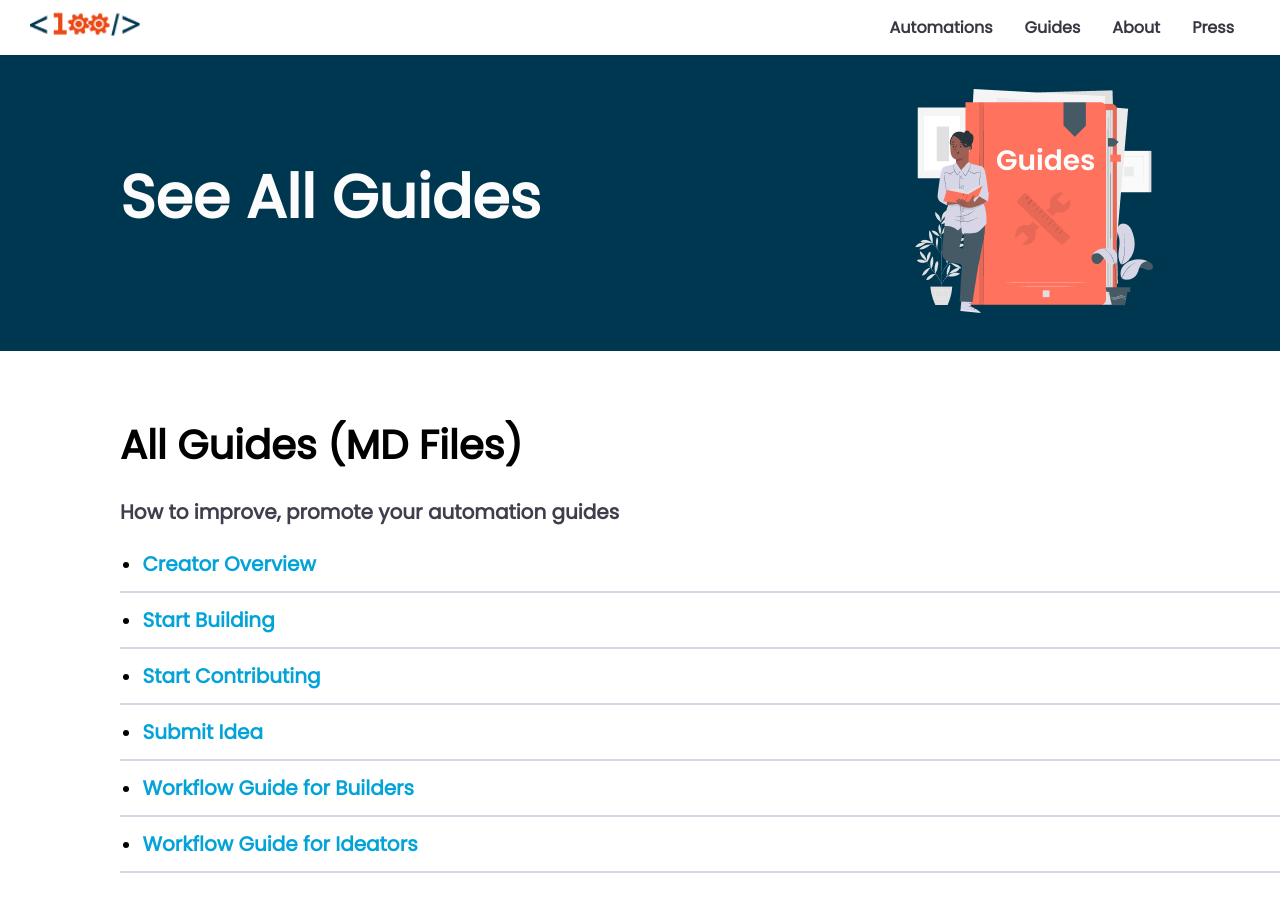
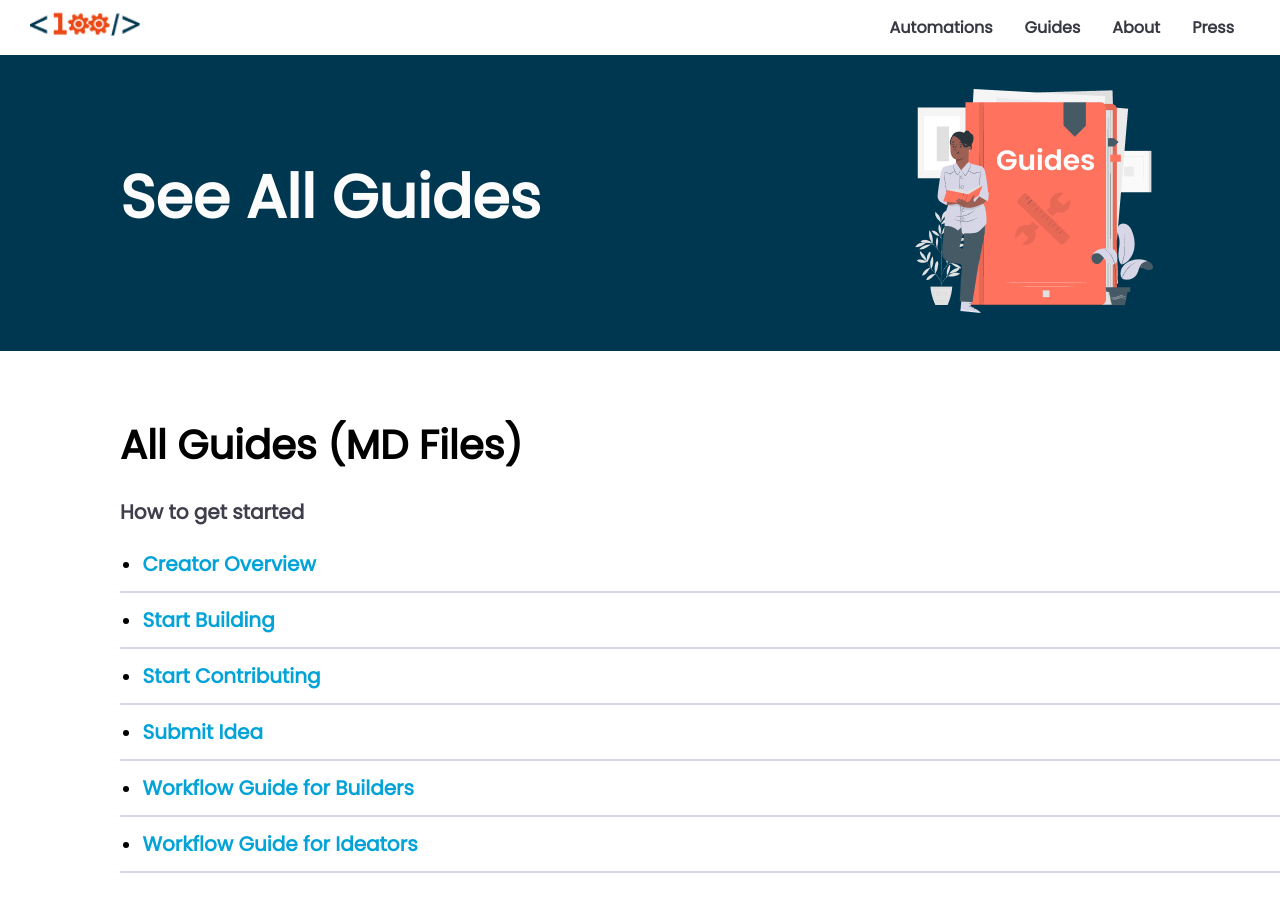
Before and after one commit to 100Automations/Website, a Jekyll site: the page built from all_guides.html, in a window 1280 px wide and 900 px high. Built offline with Jekyll 4.4.1, drawn with Linux system fonts in a browser that asks for light colours.

Commit message:
fix typo
#397

```diff
--- a/_includes/All-Guides/all_guides_list.html
+++ b/_includes/All-Guides/all_guides_list.html
@@ -5,7 +5,7 @@
 
     <ul>
         {%  assign sorted = site.guides | sort: 'category'  %}
-        <h6>How to improve, promote your automation guides</h6>
+        <h6>How to get started</h6>
         {% for guide in sorted | where:"category", "1" %}
             {% if guide.category == 1 %}
                 <li ><a href="{{ guide.url | relative_url }}">{{ guide.title }}</a></li>
```
